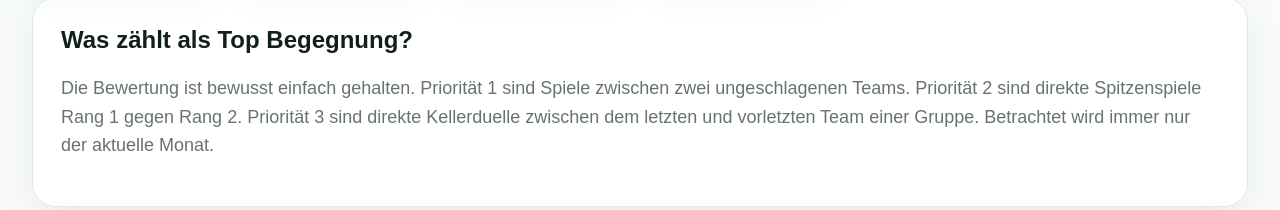
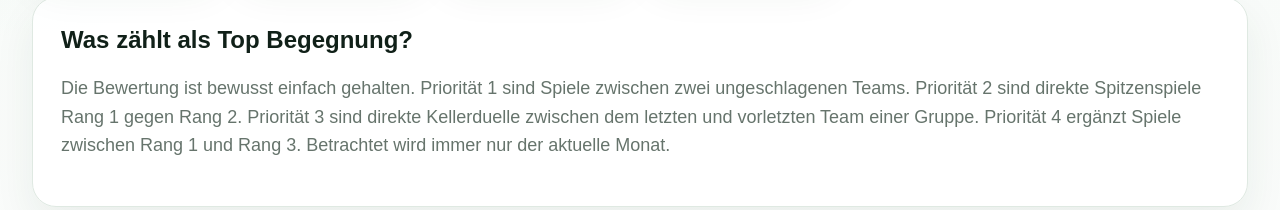
Before and after one commit to jballendo-sys/tnb-herren-live-app, a Next.js app: page /duelle in a window 1280 px wide. Shown: the part 506-716 px from the top of the page. Built offline with nearby package versions, Linux system fonts and the light colour scheme; no server answers.

Commit message:
Add rank one versus three top match rule

```diff
--- a/src/app/duelle/page.tsx
+++ b/src/app/duelle/page.tsx
@@ -278,7 +278,7 @@ export default async function DuellePage() {
         <p className="subtitle" style={{ marginTop: 0 }}>
           Die Bewertung ist bewusst einfach gehalten. Priorität 1 sind Spiele zwischen zwei ungeschlagenen Teams.
           Priorität 2 sind direkte Spitzenspiele Rang 1 gegen Rang 2. Priorität 3 sind direkte Kellerduelle zwischen
-          dem letzten und vorletzten Team einer Gruppe. Betrachtet wird immer nur der aktuelle Monat.
+          dem letzten und vorletzten Team einer Gruppe. Priorität 4 ergänzt Spiele zwischen Rang 1 und Rang 3. Betrachtet wird immer nur der aktuelle Monat.
         </p>
       </section>
 
```
